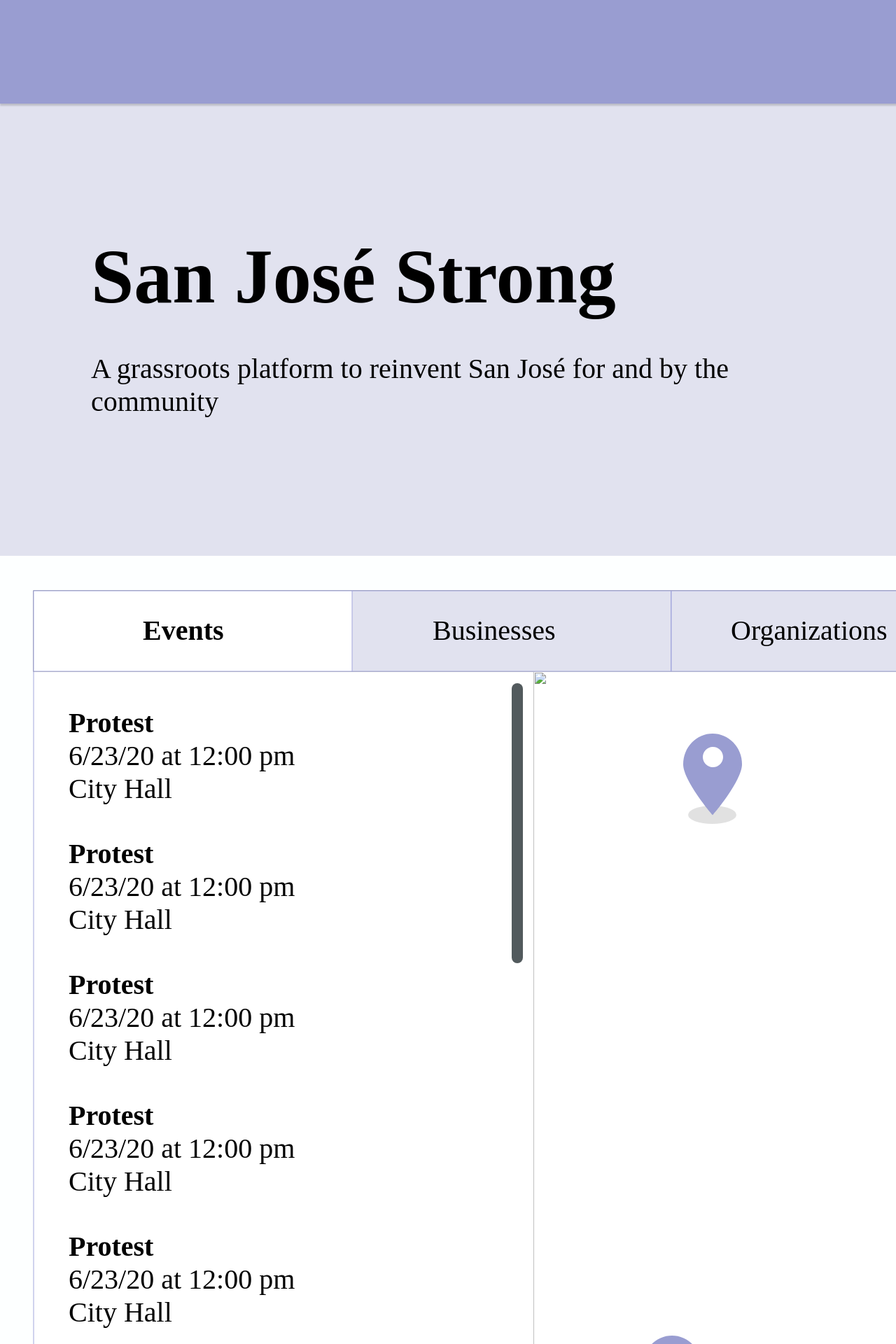
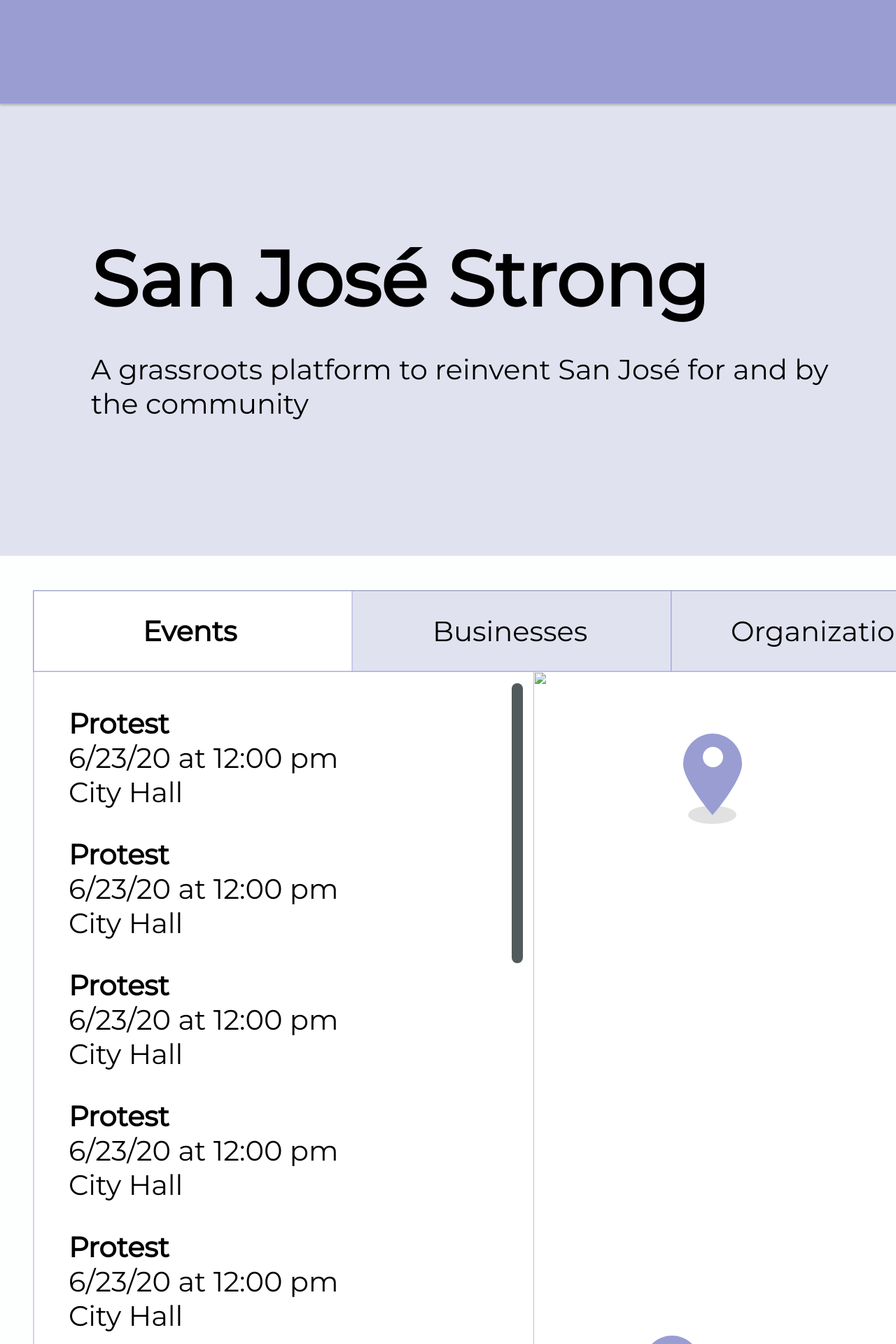
Before and after one commit to SanJoseStrong/sanjosestrong.github.io, a Jekyll site: the page index.html, which Jekyll copies as it is, in a window 1280 px wide. Shown: the top 1920 px of the page at 70% size. Built offline with Jekyll 4.4.1, drawn with Linux system fonts in a browser that asks for light colours.

Commit message:
commit 6

```diff
--- a/assets/css/main.css
+++ b/assets/css/main.css
@@ -1,3 +1,4 @@
+@import url('https://fonts.googleapis.com/css2?family=Montserrat&display=swap');
 .mediaViewInfo {
 	--web-view-name: * Home - default/events *;
 	--web-view-id: _Home_-_defaultevents_;
@@ -7,7 +8,6 @@
 :root {
 	--web-view-ids: _Home_-_defaultevents_;
 }
-@import url('https://fonts.googleapis.com/css2?family=Montserrat&display=swap');
 * {
 	margin: 0;
 	padding: 0;
```
